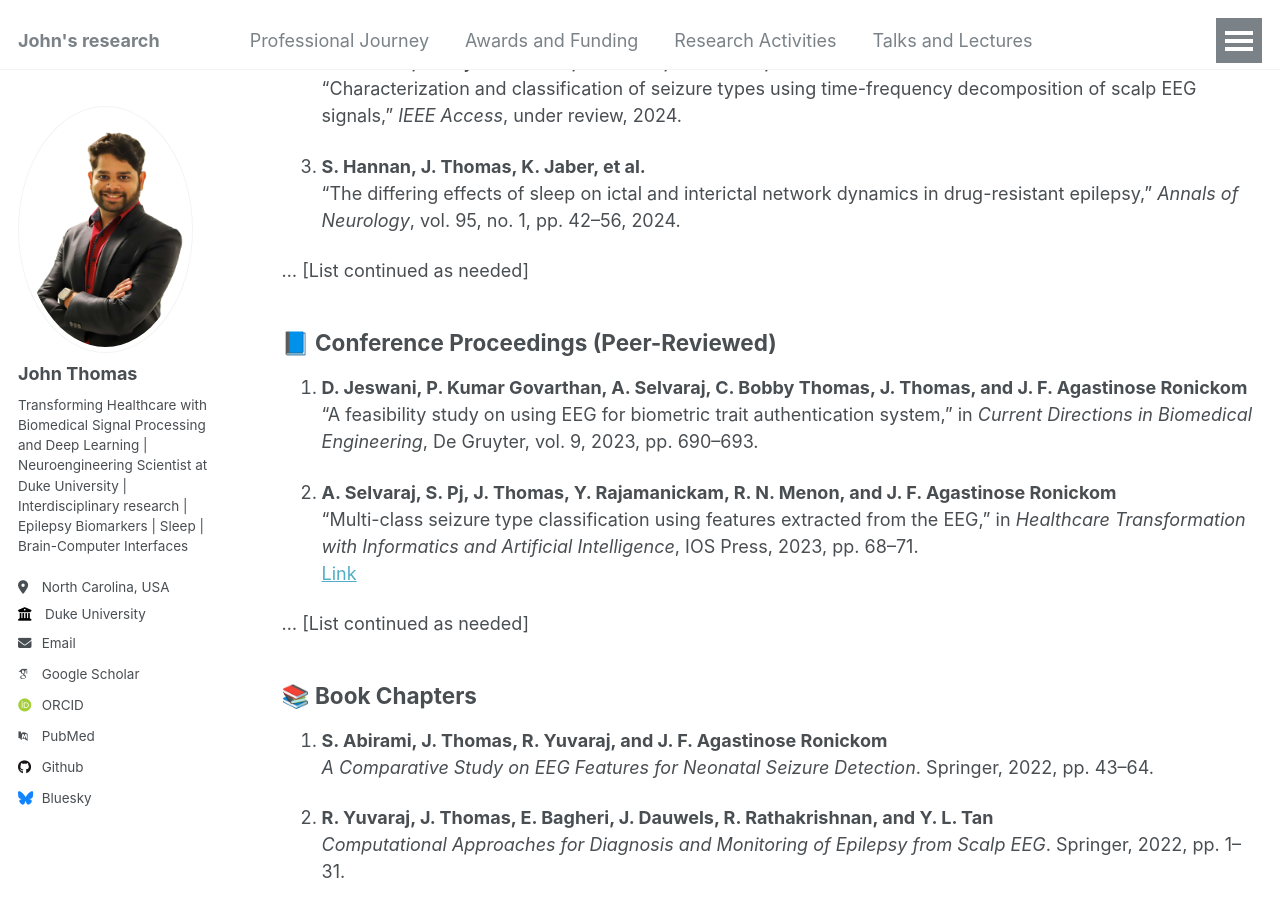
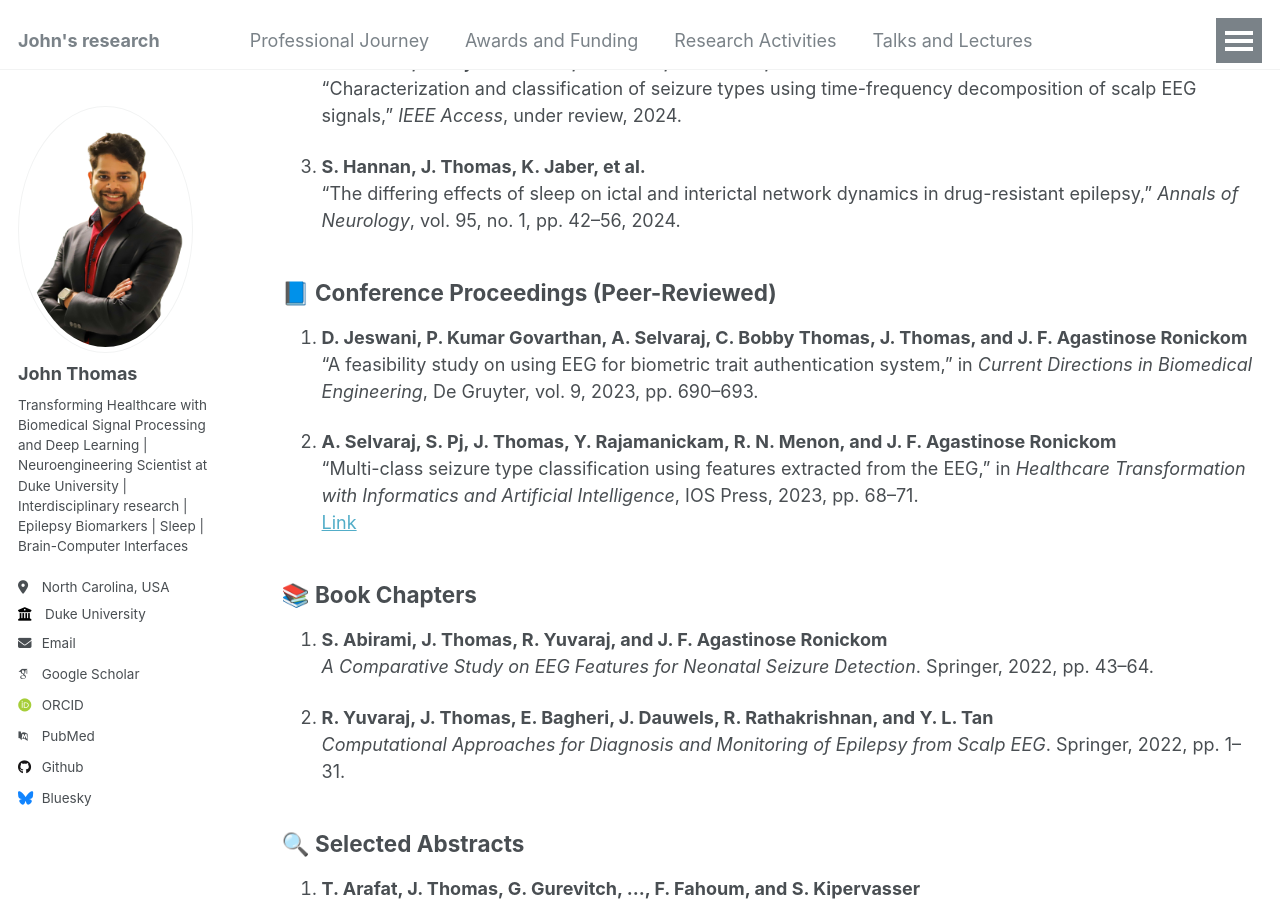
Before and after one commit to johnthomasphd/johnthomasphd.github.io, a Jekyll site: the page built from _pages/publications.md, in a window 1280 px wide and 900 px high, scrolled down 2116 px. Built offline with Jekyll 4.4.1, drawn with Linux system fonts in a browser that asks for light colours; some web fonts are replaced.

Commit message:
Update publications.md

```diff
--- a/_pages/publications.md
+++ b/_pages/publications.md
@@ -72,8 +72,6 @@ author_profile: true
 3. **S. Hannan, J. Thomas, K. Jaber, et al.**
    “The differing effects of sleep on ictal and interictal network dynamics in drug-resistant epilepsy,” *Annals of Neurology*, vol. 95, no. 1, pp. 42–56, 2024.
 
-... [List continued as needed]
-
 ## 📘 Conference Proceedings (Peer-Reviewed)
 
 1. **D. Jeswani, P. Kumar Govarthan, A. Selvaraj, C. Bobby Thomas, J. Thomas, and J. F. Agastinose Ronickom**
@@ -82,8 +80,6 @@ author_profile: true
 2. **A. Selvaraj, S. Pj, J. Thomas, Y. Rajamanickam, R. N. Menon, and J. F. Agastinose Ronickom**
    “Multi-class seizure type classification using features extracted from the EEG,” in *Healthcare Transformation with Informatics and Artificial Intelligence*, IOS Press, 2023, pp. 68–71.
    [Link](https://ebooks.iospress.nl/doi/10.3233/SHTI230426)
-
-... [List continued as needed]
 
 ## 📚 Book Chapters
 
```
